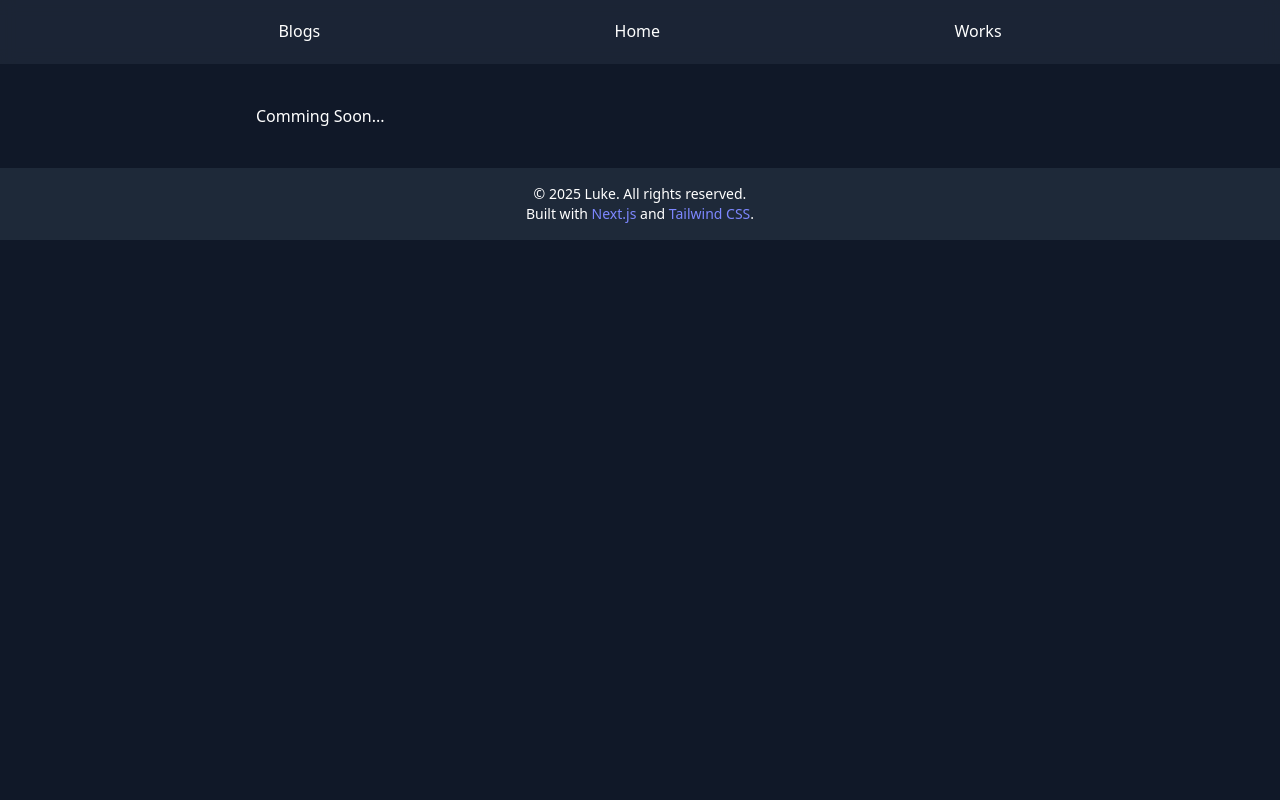
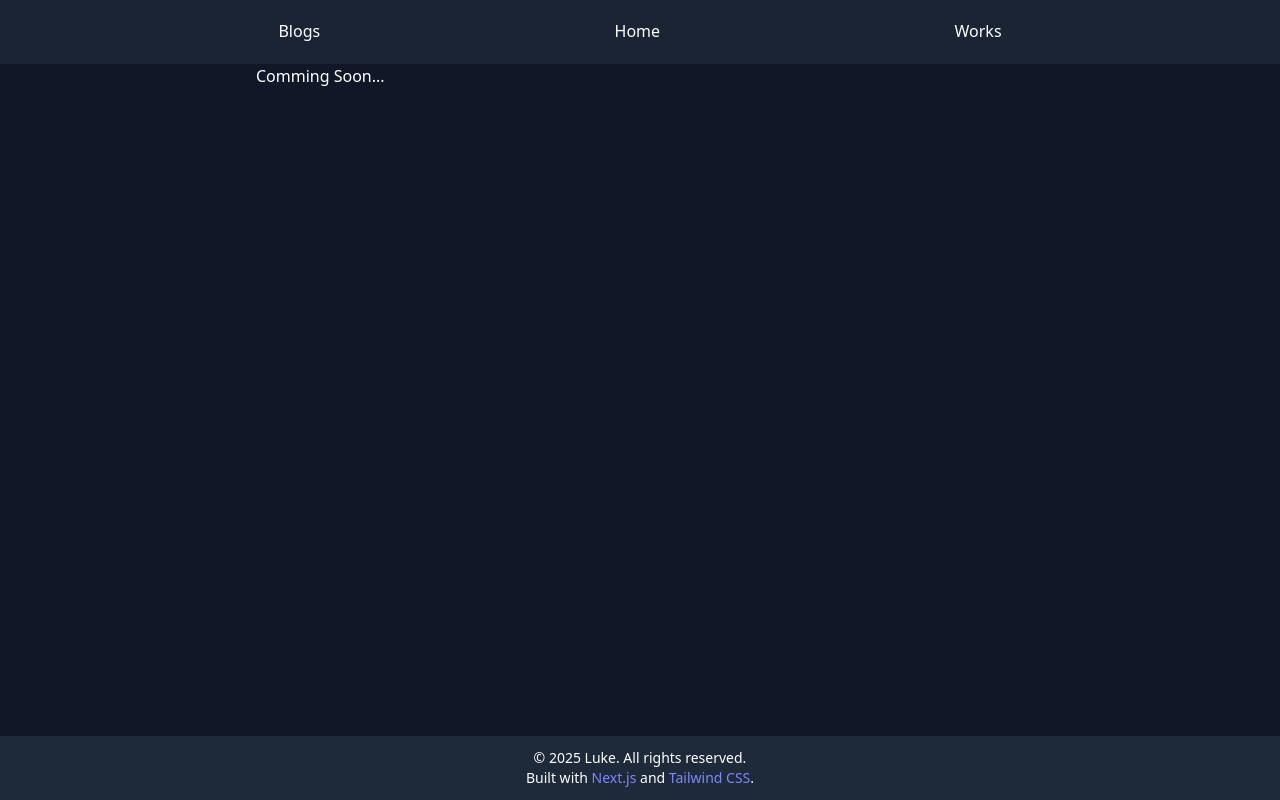
Before and after one commit to Luke256/Luke256.dev, a Next.js app: page /blogs in a window 1280 px wide. Built offline with nearby package versions, Linux system fonts and the light colour scheme.

Commit message:
footerを固定高さに

```diff
--- a/app/blogs/page.tsx
+++ b/app/blogs/page.tsx
@@ -4,7 +4,7 @@ const WorksPage = () => {
   return (
     <main>
       <HeadBar />
-      <div className="max-w-3xl text-white mt-10 mb-10 m-auto">
+      <div className="max-w-3xl text-white m-auto min-h-[calc(100vh-var(--header-height)-var(--footer-height))]">
         Comming Soon...
       </div>
     </main>
--- a/app/globals.css
+++ b/app/globals.css
@@ -2,6 +2,7 @@
 
 :root {
     --header-height: 4rem;
+    --footer-height: 4rem;
 }
 
 /*
--- a/app/works/page.tsx
+++ b/app/works/page.tsx
@@ -4,7 +4,7 @@ const WorksPage = () => {
   return (
     <main>
       <HeadBar />
-      <div className="max-w-3xl text-white mt-10 mb-10 m-auto">
+      <div className="max-w-3xl text-white m-auto min-h-[calc(100vh-var(--header-height)-var(--footer-height))]">
         Comming Soon...
       </div>
     </main>
--- a/components/Footer.tsx
+++ b/components/Footer.tsx
@@ -1,15 +1,13 @@
 
 const Footer = () => {
     return (
-        <footer className="bg-gray-800 text-white py-4">
-            <div className="container mx-auto text-center">
-                <p className="text-sm">
-                    &copy; {new Date().getFullYear()} Luke. All rights reserved.
-                </p>
-                <p className="text-sm">
-                    Built with <a href="https://nextjs.org/" className="text-indigo-400 hover:underline">Next.js</a> and <a href="https://tailwindcss.com/" className="text-indigo-400 hover:underline">Tailwind CSS</a>.
-                </p>
-            </div>
+        <footer className="bg-gray-800 text-white h-(--footer-height) content-center">
+            <p className="text-sm text-center">
+                &copy; {new Date().getFullYear()} Luke. All rights reserved.
+            </p>
+            <p className="text-sm text-center">
+                Built with <a href="https://nextjs.org/" className="text-indigo-400 hover:underline">Next.js</a> and <a href="https://tailwindcss.com/" className="text-indigo-400 hover:underline">Tailwind CSS</a>.
+            </p>
         </footer>
     )
 }
```
